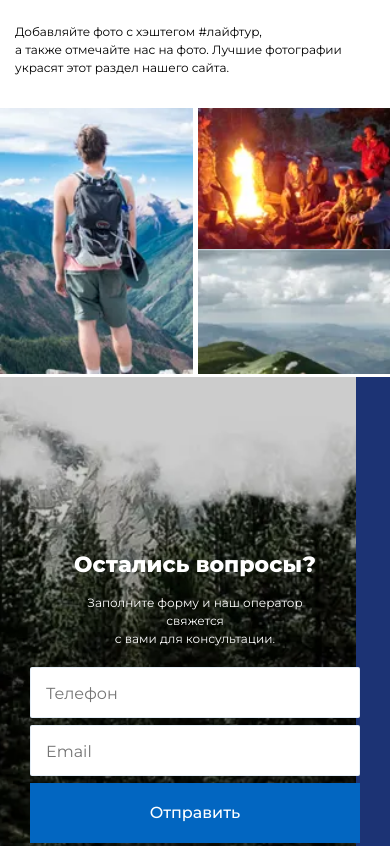
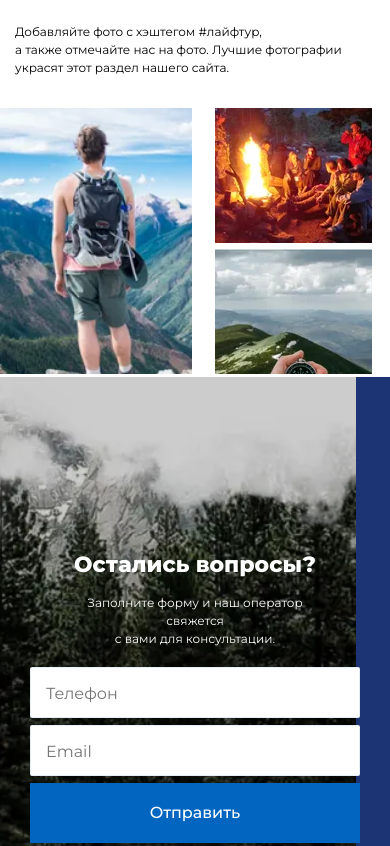
Before and after one commit to BogzaLubov/Lifetour, a website built with Vite: page source/index.html in a window 390 px wide. Shown: the part 5166-6012 px from the top of the page. Built offline with nearby package versions, Linux system fonts and the light colour scheme.

Commit message:
Исправлены стили галереи

```diff
--- a/source/index.html
+++ b/source/index.html
@@ -766,7 +766,7 @@
                           srcset="img/gallery/gallery-2-desktop@1x.jpg 1x, img/gallery/gallery-2-desktop@2x.jpg 2x" width="284" height="233">
                   <source type="image/jpeg" media="(min-width: 768px)"
                           srcset="img/gallery/gallery-2-tablet@1x.jpg 1x, img/gallery/gallery-2-tablet@2x.jpg 2x" width="252" height="210">
-                  <img class="gallery__image" src="img/gallery/gallery-2-mobile@1x.jpg" srcset="img/gallery/gallery-2-mobile@2x.jpg" width="157"
+                  <img class="gallery__image gallery__image--top-twin" src="img/gallery/gallery-2-mobile@1x.jpg" srcset="img/gallery/gallery-2-mobile@2x.jpg" width="157"
                        height="135" alt="Люди у огня">
                 </picture>
                 <picture>
@@ -780,7 +780,7 @@
                           srcset="img/gallery/gallery-3-desktop@1x.jpg 1x, img/gallery/gallery-3-desktop@2x.jpg 2x" width="284" height="223">
                   <source type="image/jpeg" media="(min-width: 768px)"
                           srcset="img/gallery/gallery-3-tablet@1x.jpg 1x, img/gallery/gallery-3-tablet@2x.jpg 2x" width="252" height="202">
-                  <img class="gallery__image" src="img/gallery/gallery-3-mobile@1x.jpg" srcset="img/gallery/gallery-3-mobile@2x.jpg" width="157"
+                  <img class="gallery__image gallery__image--bottom-twin" src="img/gallery/gallery-3-mobile@1x.jpg" srcset="img/gallery/gallery-3-mobile@2x.jpg" width="157"
                        height="125" alt="Компас на фоне гор">
                 </picture>
               </li>
--- a/source/js/sliders/slider-options.js
+++ b/source/js/sliders/slider-options.js
@@ -168,7 +168,7 @@
       320: {
         allowTouchMove: true,
         slidesPerView: 2,
-        spaceBetween: 5,
+        spaceBetween: 5.5,
       },
       768: {
         allowTouchMove: true,
--- a/source/sass/blocks/gallery.scss
+++ b/source/sass/blocks/gallery.scss
@@ -136,3 +136,19 @@
   width: 100%;
   object-fit: cover;
 }
+
+.gallery__image--top-twin {
+  @media (max-width: variables.$mobile-width-only) {
+    max-height: 135px;
+    min-height: 135px;
+    object-fit: contain;
+  }
+}
+
+.gallery__image--bottom-twin {
+  @media (max-width: variables.$mobile-width-only) {
+    max-height: 125px;
+    min-height: 125px;
+    object-fit: contain;
+  }
+}
```
